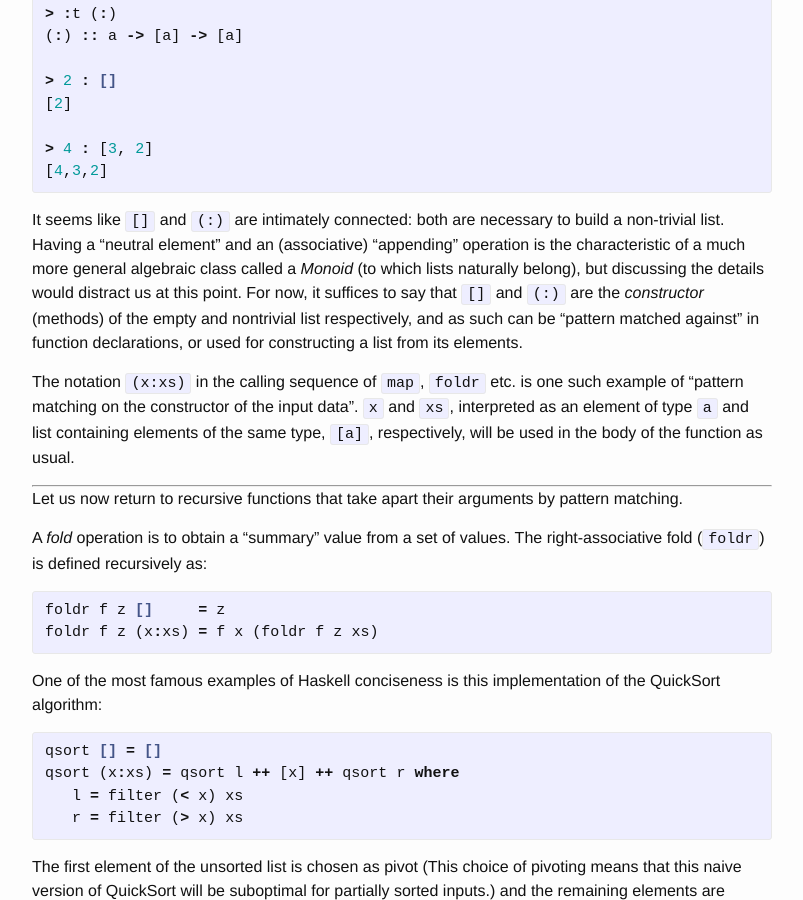
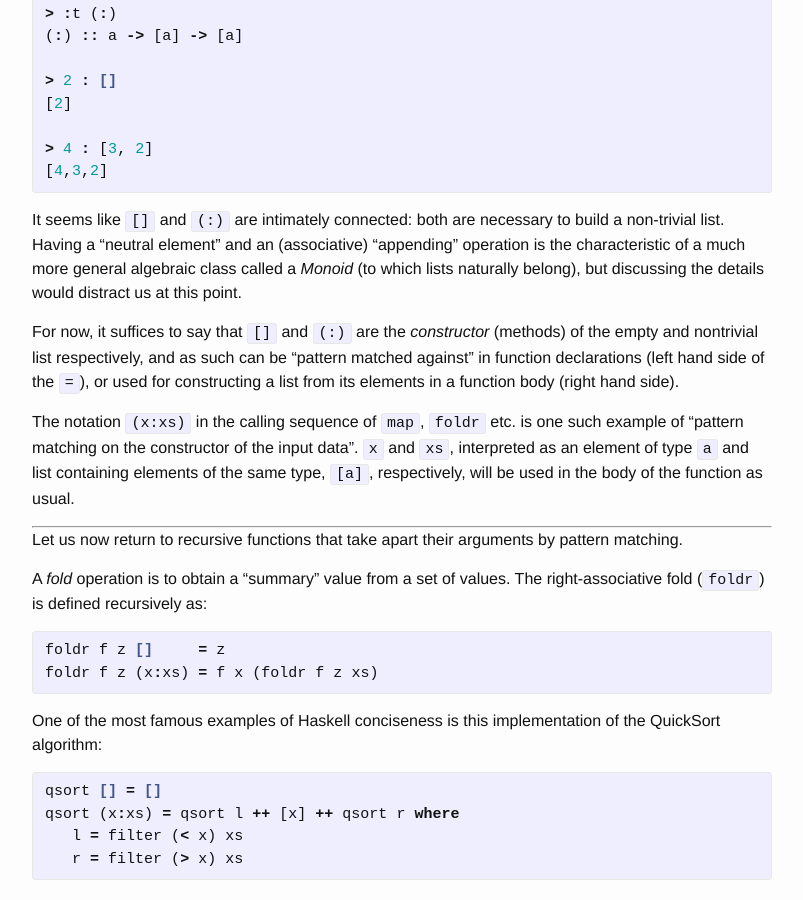
Before and after one commit to ocramz/ocramz.github.io, a Jekyll site: the page built from _posts/2015-08-21-haskell-tut-v1.markdown, in a window 1280 px wide and 900 px high, scrolled down 12533 px. Shown: the whole window, without its empty margins (238-1041 px from the left). Built offline with Jekyll 4.4.1, drawn with Linux system fonts in a browser that asks for light colours; Markdown is read by kramdown in place of the engine named in the settings; formulas are drawn with MathJax 3.

Commit message:
blog update

```diff
--- a/_posts/2015-08-21-haskell-tut-v1.markdown
+++ b/_posts/2015-08-21-haskell-tut-v1.markdown
@@ -564,7 +564,8 @@ The signatures of `[]` and `(:)` represent exactly this, and in the following li
 {% endhighlight %}
 
 It seems like `[]` and `(:)` are intimately connected: both are necessary to build a non-trivial list. Having a "neutral element" and an (associative) "appending" operation is the characteristic of a much more general algebraic class called a _Monoid_ (to which lists naturally belong), but discussing the details would distract us at this point.
-For now, it suffices to say that `[]` and `(:)` are the _constructor_ (methods) of the empty and nontrivial list respectively, and as such can be "pattern matched against" in function declarations, or used for constructing a list from its elements.
+
+For now, it suffices to say that `[]` and `(:)` are the _constructor_ (methods) of the empty and nontrivial list respectively, and as such can be "pattern matched against" in function declarations (left hand side of the `=`), or used for constructing a list from its elements in a function body (right hand side).
 
 The notation `(x:xs)` in the calling sequence of `map`, `foldr` etc. is one such example of "pattern matching on the constructor of the input data". `x` and `xs`, interpreted as an element of type `a` and list containing elements of the same type, `[a]`, respectively, will be used in the body of the function as usual.
 
```
Also changed, not shown: 2 other files.
